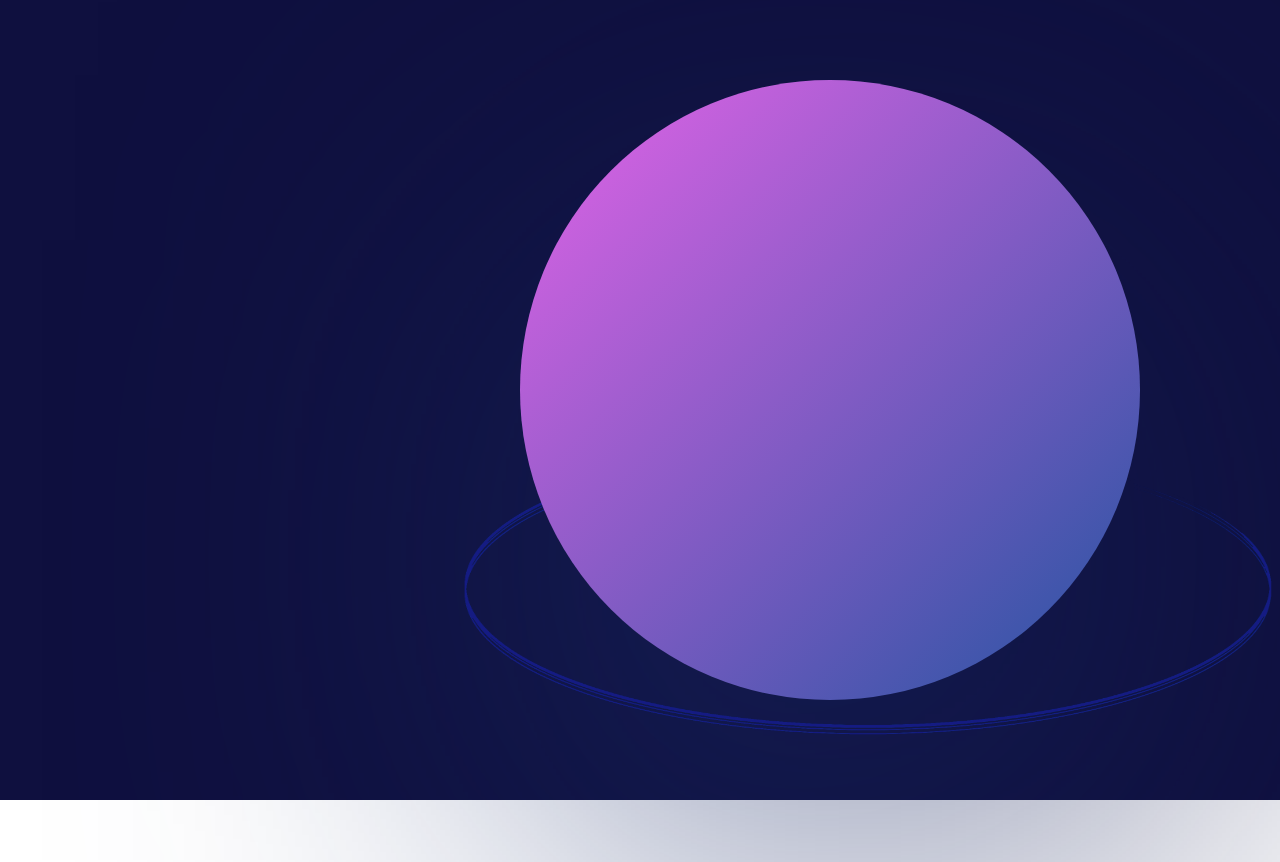
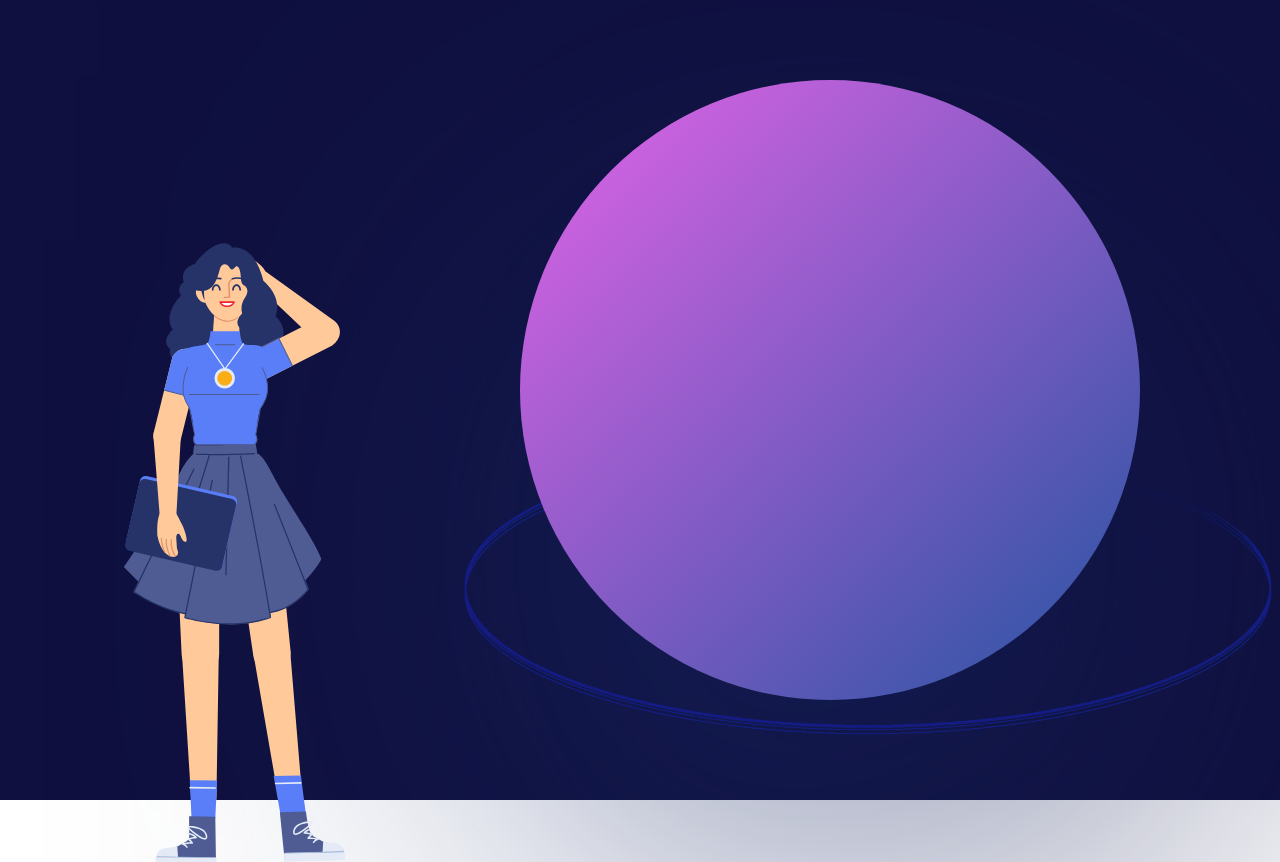
Before and after one commit to FranNavarro27F/Proyecto_Final, a React (Create React App) app in the folder client/: page /home in a window 1280 px wide. Shown: the top 862 px of the page. Built offline with nearby package versions, Linux system fonts and the light colour scheme.

Commit message:
home arreglado

```diff
--- a/client/src/Components/Home/Home.jsx
+++ b/client/src/Components/Home/Home.jsx
@@ -15,9 +15,9 @@ export default function Home() {
         <div>
           <Circulo />
         </div>
-        {/* <div className={s.girl}>
+        <div className={s.girl}>
           <Girl1 />
-        </div> */}
+        </div>
       </div>
     </div>
   );
```
